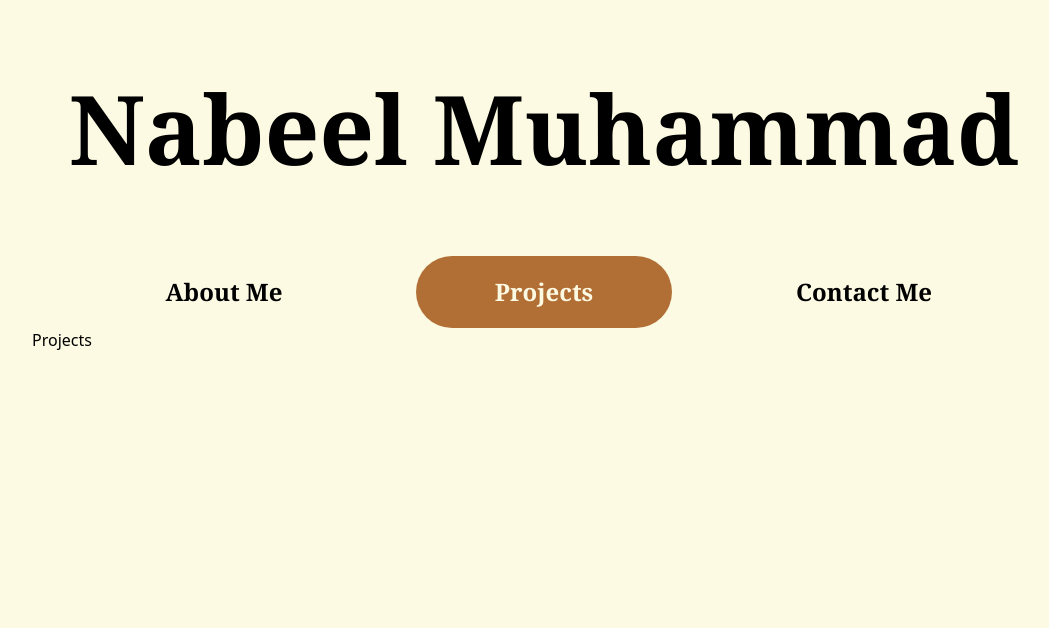
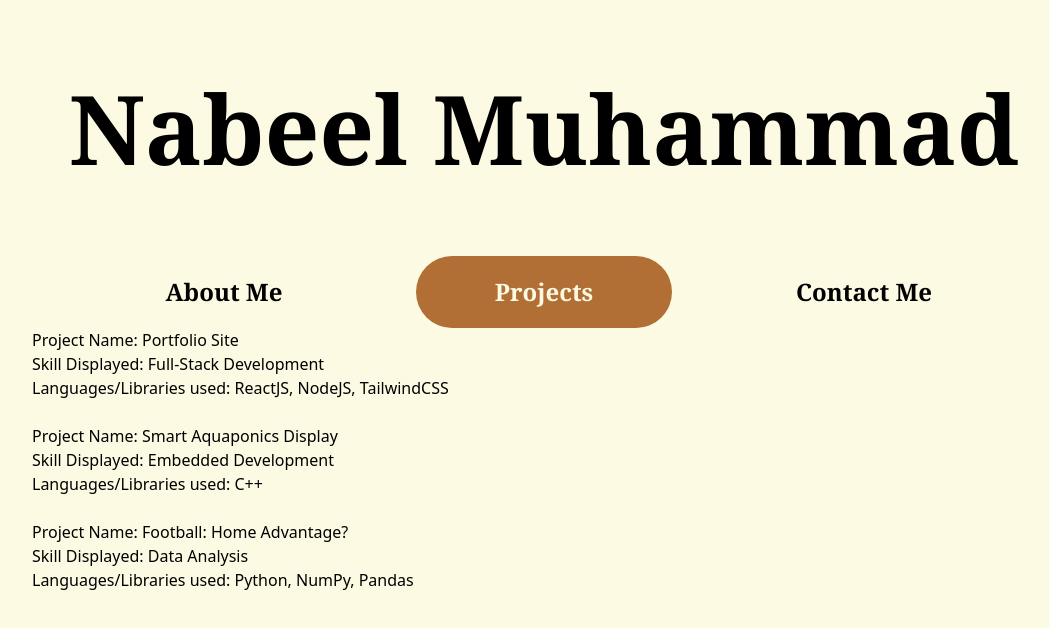
Before and after one commit to NABEEL004/portfolio_site, a React (Create React App) app in the folder frontend/: page /projects in a window 1280 px wide. Shown: the top 628 px of the page, without its empty margins (96-1145 px from the left). Built offline with nearby package versions, Linux system fonts and the light colour scheme.

Commit message:
added dynamic rendering component to project site

```diff
--- a/frontend/src/App.js
+++ b/frontend/src/App.js
@@ -3,6 +3,7 @@ import Landing from './pages/Landing'
 import About from './pages/About'
 import Projects from './pages/Projects'
 import Contact from './pages/Contact'
+import NoPage from './pages/NoPage'
 
 function App() {
   return (
@@ -10,9 +11,11 @@ function App() {
       <BrowserRouter>
         <Routes>
           <Route index element={ <Landing />} />
+          <Route path='/landing' element = { <Landing/> }/>
           <Route path='/about' element = { <About/> }/>
           <Route path='/projects' element = { <Projects/> }/>
           <Route path='/contact' element = { <Contact/> }/>
+          <Route path='/*' element = { <NoPage/> }/>
         </Routes>
       </BrowserRouter>
     </div>
--- /dev/null
+++ b/frontend/src/components/Project.js
@@ -0,0 +1,11 @@
+import React from 'react'
+
+export default function Project(prop) {
+  return (
+    <div>
+        Project Name: {prop.title} <br/>
+        Skill Displayed: {prop.skill} <br/>
+        Languages/Libraries used: {prop.language} <br/> <br/>
+    </div>
+  )
+}
--- /dev/null
+++ b/frontend/src/pages/NoPage.js
@@ -0,0 +1,13 @@
+import React from 'react'
+import Header from '../components/Header'
+import NavBar from '../components/NavBar'
+
+export default function NoPage() {
+  return (
+    <div>
+        <Header />
+        <NavBar />
+        Error 404: No Page found
+    </div>
+  )
+}
--- a/frontend/src/pages/Projects.js
+++ b/frontend/src/pages/Projects.js
@@ -1,13 +1,22 @@
 import Header from '../components/Header'
 import React from 'react'
 import NavBar from '../components/NavBar'
+import Project from '../components/Project'
+
+const project_data = [
+  { name: 'Portfolio Site', skill: 'Full-Stack Development', languages: 'ReactJS, NodeJS, TailwindCSS', },
+  { name: 'Smart Aquaponics Display', skill: 'Embedded Development', languages: 'C++', },
+  { name: 'Football: Home Advantage?', skill: 'Data Analysis', languages: 'Python, NumPy, Pandas'},
+]
+
+const projectsComponents = project_data.map((project, key) => <Project key ={key} title = {project.name} skill = {project.skill} language = {project.languages} />)
 
 export default function Projects() {
   return (
     <>
      <Header/>
      <NavBar/>
-     Projects
+     {projectsComponents}
     </>
   )
 }
```
